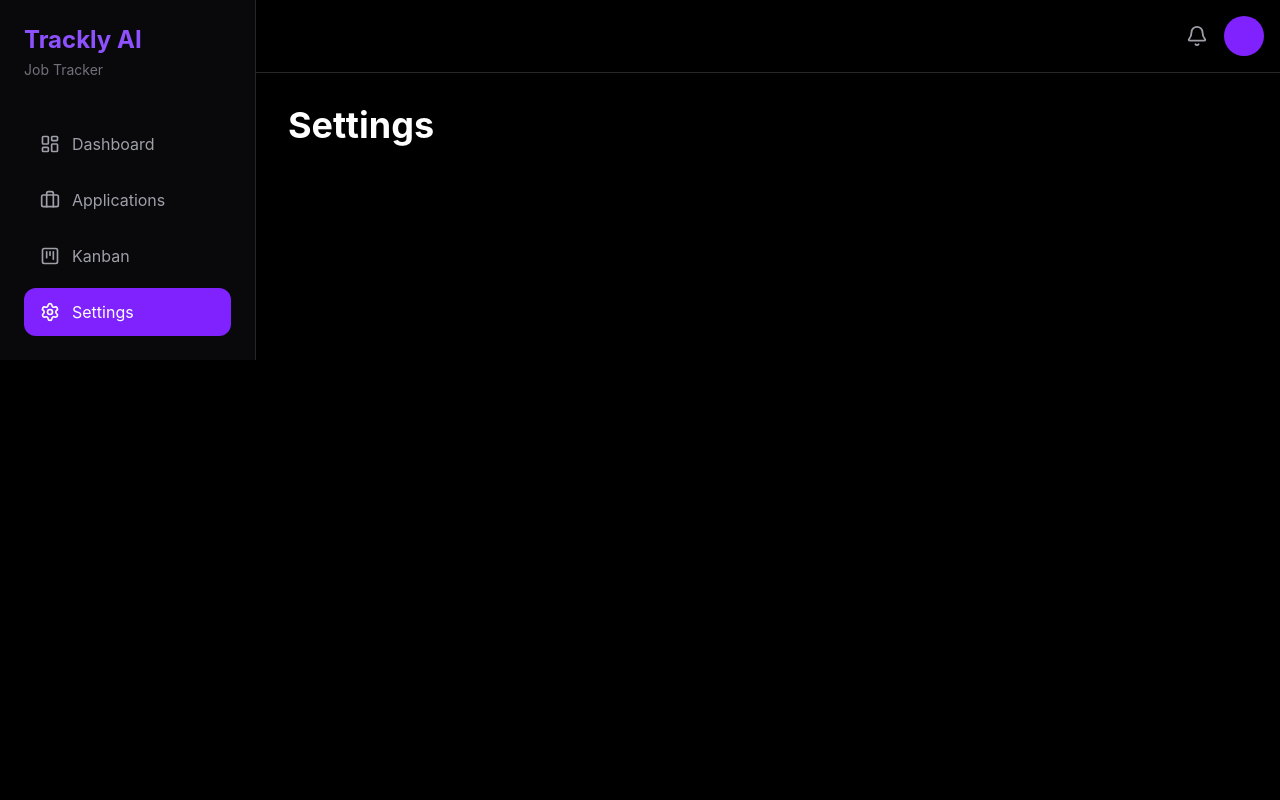
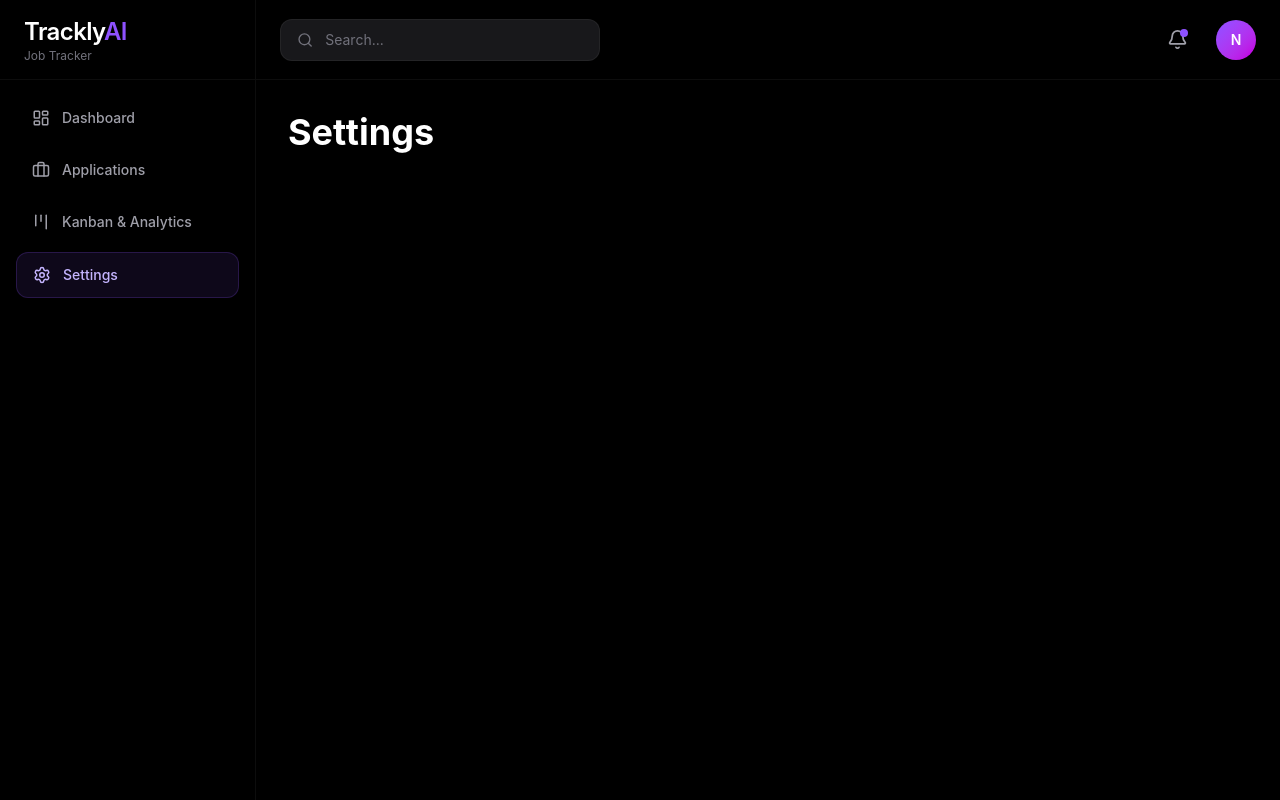
Before and after one commit to Naveen02-s/trackly-ai, a React (Vite) app: page /settings in a window 1280 px wide. Built offline with nearby package versions, Linux system fonts and the light colour scheme; no server answers.

Commit message:
final twicks in the layout

```diff
--- a/package.json
+++ b/package.json
@@ -21,7 +21,7 @@
     "react": "^19.2.6",
     "react-dom": "^19.2.6",
     "react-router-dom": "^7.17.0",
-    "recharts": "^3.8.1",
+    "recharts": "^3.9.1",
     "tailwindcss": "^4.3.0",
     "zustand": "^5.0.14"
   },
--- /dev/null
+++ b/src/components/dashboard/AnalyticsSection.jsx
@@ -0,0 +1,89 @@
+import {
+  ResponsiveContainer,
+  LineChart,
+  Line,
+  XAxis,
+  YAxis,
+  Tooltip,
+  CartesianGrid,
+  BarChart,
+  Bar,
+} from "recharts";
+
+export default function AnalyticsSection({ jobs }) {
+  // Example: monthly applications trend
+  const monthlyData = [
+    { month: "Jan", applications: 4 },
+    { month: "Feb", applications: 7 },
+    { month: "Mar", applications: 5 },
+    { month: "Apr", applications: 10 },
+    { month: "May", applications: 8 },
+    { month: "Jun", applications: 12 },
+  ];
+
+  // Status breakdown
+  const statusData = [
+    {
+      name: "Applied",
+      value: jobs.filter((j) => j.status === "Applied").length,
+    },
+    {
+      name: "Interview",
+      value: jobs.filter((j) => j.status === "Interview").length,
+    },
+    {
+      name: "Offer",
+      value: jobs.filter((j) => j.status === "Offer").length,
+    },
+    {
+      name: "Rejected",
+      value: jobs.filter((j) => j.status === "Rejected").length,
+    },
+  ];
+
+  return (
+    <div className="grid grid-cols-1 lg:grid-cols-2 gap-6 mt-6">
+
+      {/* Line Chart */}
+      <div className="bg-white rounded-2xl shadow-md p-5">
+        <h2 className="text-lg font-semibold mb-4 text-gray-700">
+          Applications Trend
+        </h2>
+
+        <ResponsiveContainer width="100%" height={250}>
+          <LineChart data={monthlyData}>
+            <CartesianGrid strokeDasharray="3 3" />
+            <XAxis dataKey="month" />
+            <YAxis />
+            <Tooltip />
+            <Line
+              type="monotone"
+              dataKey="applications"
+              stroke="#6366f1"
+              strokeWidth={3}
+              dot={{ r: 4 }}
+            />
+          </LineChart>
+        </ResponsiveContainer>
+      </div>
+
+      {/* Bar Chart */}
+      <div className="bg-white rounded-2xl shadow-md p-5">
+        <h2 className="text-lg font-semibold mb-4 text-gray-700">
+          Status Breakdown
+        </h2>
+
+        <ResponsiveContainer width="100%" height={250}>
+          <BarChart data={statusData}>
+            <CartesianGrid strokeDasharray="3 3" />
+            <XAxis dataKey="name" />
+            <YAxis />
+            <Tooltip />
+            <Bar dataKey="value" fill="#22c55e" radius={[6, 6, 0, 0]} />
+          </BarChart>
+        </ResponsiveContainer>
+      </div>
+
+    </div>
+  );
+}
--- a/src/components/layout/Navbar.jsx
+++ b/src/components/layout/Navbar.jsx
@@ -1,30 +1,93 @@
-import { Bell, Menu } from "lucide-react";
+import { Bell, Menu, Search } from "lucide-react";
 
-export default function Navbar({
-  setIsSidebarOpen,
-}) {
+export default function Navbar({ setIsSidebarOpen }) {
   return (
-    <header className="border-b border-zinc-800 px-4 py-4">
-      <div className="flex items-center justify-between">
+    <header
+      className="
+        sticky top-0 z-30
+        h-20
+        border-b border-white/5
+        bg-black/80
+        backdrop-blur-md
+      "
+    >
+      <div className="h-full px-6 flex items-center justify-between">
+
+        {/* Left */}
+        <div className="flex items-center gap-4">
+
           {/* Mobile Menu */}
-        <Menu
-          size={22}
+          <button
             onClick={() => setIsSidebarOpen(true)}
             className="
               lg:hidden
-            text-zinc-400
-            cursor-pointer
-            shrink-0
+              p-2
+              rounded-lg
+              hover:bg-white/5
+              transition
+            "
+          >
+            <Menu size={22} className="text-zinc-400" />
+          </button>
+
+          {/* Search */}
+          <div
+            className="
+              hidden
+              md:flex
+              items-center
+              gap-3
+              w-80
+              px-4
+              py-2.5
+              rounded-xl
+              bg-zinc-900
+              border border-white/5
+            "
+          >
+            <Search size={18} className="text-zinc-500" />
+
+            <input
+              type="text"
+              placeholder="Search..."
+              className="
+                w-full
+                bg-transparent
+                outline-none
+                text-sm
+                placeholder:text-zinc-500
               "
             />
+          </div>
+        </div>
 
-        {/* Right Side */}
-        <div className="flex items-center gap-4 ml-auto">
+        {/* Right */}
+        <div className="flex items-center gap-5">
+
           {/* Notification */}
-          <Bell
-            size={22}
-            className="text-zinc-400 cursor-pointer shrink-0"
+          <button
+            className="
+              relative
+              p-2
+              rounded-xl
+              hover:bg-white/5
+              transition
+            "
+          >
+            <Bell size={21} className="text-zinc-400" />
+
+            <span
+              className="
+                absolute
+                top-2
+                right-2
+                w-2
+                h-2
+                rounded-full
+                bg-violet-500
+              "
             />
+          </button>
 
           {/* Avatar */}
           <div
@@ -32,11 +95,22 @@ export default function Navbar({
               w-10
               h-10
               rounded-full
-              bg-violet-600
-              shrink-0
+              bg-gradient-to-br
+              from-violet-500
+              to-fuchsia-600
+              flex
+              items-center
+              justify-center
+              font-semibold
+              text-sm
+              shadow-lg
             "
-          />
+          >
+            N
           </div>
+
+        </div>
+
       </div>
     </header>
   );
--- a/src/components/layout/Sidebar.jsx
+++ b/src/components/layout/Sidebar.jsx
@@ -1,126 +1,154 @@
 import {
-  X,
   LayoutDashboard,
   Briefcase,
-  KanbanSquare,
+  Kanban,
   Settings,
-  FileText,
 } from "lucide-react";
 import { NavLink } from "react-router-dom";
-import { motion } from "framer-motion";
 
 export default function Sidebar({ isOpen, setIsOpen }) {
-  const menuItems = [
-    {
-      icon: LayoutDashboard,
-      label: "Dashboard",
-      path: "/",
-    },
-    {
-      icon: Briefcase,
-      label: "Applications",
-      path: "/applications",
-    },
+  const linkClass = ({ isActive }) =>
+    `
+    flex items-center gap-3
+    px-4 py-3
+    rounded-xl
+    text-sm
+    font-medium
+    transition-all duration-200
 
-    {
-      icon: KanbanSquare,
-      label: "Kanban",
-      path: "/kanban",
-    },
-    {
-      icon: Settings,
-      label: "Settings",
-      path: "/settings",
-    },
-  ];
+    ${
+      isActive
+        ? "bg-violet-500/10 text-violet-300 border border-violet-500/20"
+        : "text-zinc-400 hover:bg-white/5 hover:text-white"
+    }
+  `;
 
   return (
     <>
-    {isOpen && (
-      <div
-        onClick={() => setIsOpen(false)}
-        className="
-          fixed
-          inset-0
-          bg-black/50
-          z-40
-          lg:hidden
-        "
-      />
-    )}
-
+      {/* Mobile Sidebar */}
       <aside
         className={`
-        fixed
-        top-0
-        left-0
-        h-full
-        w-64
-        bg-zinc-950
-        border-r
-        border-zinc-800
-        p-6
-        z-50
-        transition-transform
-        duration-300
+          fixed top-0 left-0 z-50
+          h-screen w-64
+          bg-black
+          border-r border-white/5
+          transition-transform duration-300
+
           ${
             isOpen
               ? "translate-x-0"
               : "-translate-x-full"
           }
-        lg:translate-x-0
-        lg:static
+
+          lg:hidden
         `}
       >
-      <div className="flex items-center justify-between mb-10">
+        {/* Logo */}
+        <div className="h-20 border-b border-white/5 flex items-center px-6">
           <div>
-          <h1 className="text-2xl font-bold text-violet-500">Trackly AI</h1>
+            <h1 className="text-2xl font-semibold tracking-tight">
+              <span className="text-white">Trackly</span>
+              <span className="text-violet-500">AI</span>
+            </h1>
 
-          <p className="text-zinc-500 text-sm mt-1">Job Tracker</p>
+            <p className="text-xs text-zinc-500">
+              Job Tracker
+            </p>
+          </div>
         </div>
 
-        <X
-          size={22}
+        <nav className="p-4 space-y-2">
+
+          <NavLink
+            to="/"
+            className={linkClass}
             onClick={() => setIsOpen(false)}
+          >
+            <LayoutDashboard size={18} />
+            Dashboard
+          </NavLink>
+
+          <NavLink
+            to="/applications"
+            className={linkClass}
+            onClick={() => setIsOpen(false)}
+          >
+            <Briefcase size={18} />
+            Applications
+          </NavLink>
+
+          <NavLink
+            to="/kanban"
+            className={linkClass}
+            onClick={() => setIsOpen(false)}
+          >
+            <Kanban size={18} />
+            Kanban & Analytics
+          </NavLink>
+
+          <NavLink
+            to="/settings"
+            className={linkClass}
+            onClick={() => setIsOpen(false)}
+          >
+            <Settings size={18} />
+            Settings
+          </NavLink>
+
+        </nav>
+      </aside>
+
+      {/* Desktop Sidebar */}
+      <aside
         className="
-      lg:hidden
-      cursor-pointer
-      text-zinc-400
+          hidden
+          lg:flex
+          lg:flex-col
+          w-64
+          shrink-0
+          border-r
+          border-white/5
+          bg-black
         "
-        />
+      >
+        {/* Logo */}
+        <div className="h-20 border-b border-white/5 flex items-center px-6">
+          <div>
+            <h1 className="text-2xl font-semibold tracking-tight">
+              <span className="text-white">Trackly</span>
+              <span className="text-violet-500">AI</span>
+            </h1>
+
+            <p className="text-xs text-zinc-500">
+              Job Tracker
+            </p>
+          </div>
         </div>
 
-      <div className="space-y-2">
-        {menuItems.map((item) => (
-          <motion.div key={item.label} whileHover={{ x: 4 }}>
-            <NavLink
-              to={item.path}
-              onClick={() => setIsOpen(false)}
-              className={({ isActive }) =>
-                `
-          flex
-          items-center
-          gap-3
-          px-4
-          py-3
-          rounded-xl
-          transition-all
+        {/* Nav */}
+        <nav className="flex-1 p-4 space-y-2">
 
-          ${
-            isActive
-              ? "bg-violet-600 text-white"
-              : "text-zinc-400 hover:bg-zinc-900"
-          }
-        `
-              }
-            >
-              <item.icon size={20} />
+          <NavLink to="/" className={linkClass}>
+            <LayoutDashboard size={18} />
+            Dashboard
+          </NavLink>
 
-              {item.label}
+          <NavLink to="/applications" className={linkClass}>
+            <Briefcase size={18} />
+            Applications
           </NavLink>
-          </motion.div>
-        ))}
-      </div>
+
+          <NavLink to="/kanban" className={linkClass}>
+            <Kanban size={18} />
+            Kanban & Analytics
+          </NavLink>
+
+          <NavLink to="/settings" className={linkClass}>
+            <Settings size={18} />
+            Settings
+          </NavLink>
+
+        </nav>
       </aside>
     </>
   );
--- a/src/layouts/MainLayout.jsx
+++ b/src/layouts/MainLayout.jsx
@@ -3,41 +3,46 @@ import Navbar from "../components/layout/Navbar";
 import { motion } from "framer-motion";
 import { useState } from "react";
 
-
-
 export default function MainLayout({ children }) {
   const [isSidebarOpen, setIsSidebarOpen] = useState(false);
+
   return (
+    <div className="min-h-screen bg-black text-white">
+      {/* Mobile Backdrop */}
+      {isSidebarOpen && (
         <div
-      className="
-    min-h-screen
-    flex
-    bg-black
-    text-white
-  "
-    >
-      <Sidebar isOpen={isSidebarOpen} setIsOpen={setIsSidebarOpen} />
+          className="fixed inset-0 bg-black/60 z-40 lg:hidden"
+          onClick={() => setIsSidebarOpen(false)}
+        />
+      )}
 
-      <div className="flex-1 flex flex-col">
+      <div className="flex min-h-screen">
+
+        {/* Sidebar */}
+        <Sidebar
+          isOpen={isSidebarOpen}
+          setIsOpen={setIsSidebarOpen}
+        />
+
+        {/* Right Side */}
+        <div className="flex-1 flex flex-col min-w-0">
+
+          {/* Navbar */}
           <Navbar setIsSidebarOpen={setIsSidebarOpen} />
 
-        <main className="flex-1 overflow-auto">
+          {/* Page */}
+          <main className="flex-1 overflow-y-auto">
             <motion.div
-            initial={{
-              opacity: 0,
-              y: 20,
-            }}
-            animate={{
-              opacity: 1,
-              y: 0,
-            }}
-            transition={{
-              duration: 0.3,
-            }}
+              initial={{ opacity: 0, y: 18 }}
+              animate={{ opacity: 1, y: 0 }}
+              transition={{ duration: 0.3 }}
             >
               {children}
             </motion.div>
           </main>
+
+        </div>
+
       </div>
     </div>
   );
--- a/src/pages/Dashboard.jsx
+++ b/src/pages/Dashboard.jsx
@@ -1,5 +1,24 @@
 import StatCard from "../components/dashboard/StatCard";
 import useJobStore from "../store/useJobStore";
+import {
+  Briefcase,
+  Mic,
+  Trophy,
+  XCircle,
+  TrendingUp,
+} from "lucide-react";
+
+import {
+  ResponsiveContainer,
+  LineChart,
+  Line,
+  XAxis,
+  YAxis,
+  Tooltip,
+  CartesianGrid,
+  BarChart,
+  Bar,
+} from "recharts";
 
 export default function Dashboard() {
   const jobs = useJobStore((state) => state.jobs);
@@ -23,71 +42,119 @@ export default function Dashboard() {
       ? Math.round((offers / totalApplications) * 100)
       : 0;
 
+  // 📊 Trend (you can later make this dynamic from createdAt)
+  const monthlyData = [
+    { month: "Jan", applications: 4 },
+    { month: "Feb", applications: 7 },
+    { month: "Mar", applications: 5 },
+    { month: "Apr", applications: 10 },
+    { month: "May", applications: 8 },
+    { month: "Jun", applications: totalApplications },
+  ];
+
+  const statusData = [
+    { name: "Applied", value: jobs.filter(j => j.status === "Applied").length },
+    { name: "Interview", value: interviews },
+    { name: "Offer", value: offers },
+    { name: "Rejected", value: rejected },
+  ];
+
   return (
     <div className="relative p-8">
-      <div
-        className="
-          absolute
-          top-0
-          right-0
-          h-96
-          w-96
-          bg-violet-600/20
-          blur-[120px]
-          rounded-full
-          pointer-events-none
-        "
-      />
 
-      <h1
-        className="
-          text-3xl
-          md:text-4xl
-          lg:text-5xl
-          font-bold
-        "
-      >
-        Welcome Back 👋
-      </h1>
+      {/* background glow */}
+      <div className="absolute top-0 right-0 h-96 w-96 bg-violet-600/20 blur-[120px] rounded-full pointer-events-none" />
 
-      <p className="text-zinc-400 mt-2">
-        Track your applications and stay on top of your job search.
-      </p>
+      {/* Header */}
+      <h1 className="text-3xl font-semibold tracking-tight text-white">
+  Welcome Back 👋
+</h1>
 
-      <div
-        className="
-          grid
-          grid-cols-1
-          sm:grid-cols-2
-          xl:grid-cols-5
-          gap-6
-          mt-10
-        "
-      >
+<p className="text-sm text-zinc-400 mt-1">
+  Track your applications and stay on top of your job search.
+</p>
+
+      {/* Stat Cards */}
+      <div className="grid grid-cols-1 sm:grid-cols-2 xl:grid-cols-5 gap-6 mt-10">
         <StatCard
           title="Applications"
           value={totalApplications}
+          icon={<Briefcase size={24} />}
+          color="from-blue-500 to-cyan-500"
         />
 
         <StatCard
           title="Interviews"
           value={interviews}
+          icon={<Mic size={24} />}
+          color="from-yellow-500 to-orange-500"
         />
 
         <StatCard
           title="Offers"
           value={offers}
+          icon={<Trophy size={24} />}
+          color="from-green-500 to-emerald-500"
         />
 
         <StatCard
           title="Rejected"
           value={rejected}
+          icon={<XCircle size={24} />}
+          color="from-red-500 to-pink-500"
         />
 
         <StatCard
           title="Success Rate"
           value={`${successRate}%`}
+          icon={<TrendingUp size={24} />}
+          color="from-violet-500 to-fuchsia-500"
         />
+      </div>
+
+      {/* 📊 Analytics Section */}
+      <div className="grid grid-cols-1 lg:grid-cols-2 gap-6 mt-10">
+
+        {/* Line Chart */}
+        <div className="bg-white/5 backdrop-blur-md border border-white/10 rounded-2xl p-5 shadow-lg">
+          <h2 className="text-lg font-semibold mb-4 text-white">
+            Applications Trend
+          </h2>
+
+          <ResponsiveContainer width="100%" height={260}>
+            <LineChart data={monthlyData}>
+              <CartesianGrid strokeDasharray="3 3" stroke="#2a2a2a" />
+              <XAxis dataKey="month" stroke="#aaa" />
+              <YAxis stroke="#aaa" />
+              <Tooltip />
+              <Line
+                type="monotone"
+                dataKey="applications"
+                stroke="#8b5cf6"
+                strokeWidth={3}
+                dot={{ r: 4 }}
+              />
+            </LineChart>
+          </ResponsiveContainer>
+        </div>
+
+        {/* Bar Chart */}
+        <div className="bg-white/5 backdrop-blur-md border border-white/10 rounded-2xl p-5 shadow-lg">
+          <h2 className="text-lg font-semibold mb-4 text-white">
+            Status Breakdown
+          </h2>
+
+          <ResponsiveContainer width="100%" height={260}>
+            <BarChart data={statusData}>
+              <CartesianGrid strokeDasharray="3 3" stroke="#2a2a2a" />
+              <XAxis dataKey="name" stroke="#aaa" />
+              <YAxis stroke="#aaa" />
+              <Tooltip />
+              <Bar dataKey="value" fill="#22c55e" radius={[8, 8, 0, 0]} />
+            </BarChart>
+          </ResponsiveContainer>
+        </div>
+
       </div>
     </div>
   );
```
Also changed, not shown: src/components/dashboard/StatCard.jsx (+51 -10 lines), 1 other file (tests, documents, lock files or other folders). Lines whose indentation alone changed are shown as unchanged.
